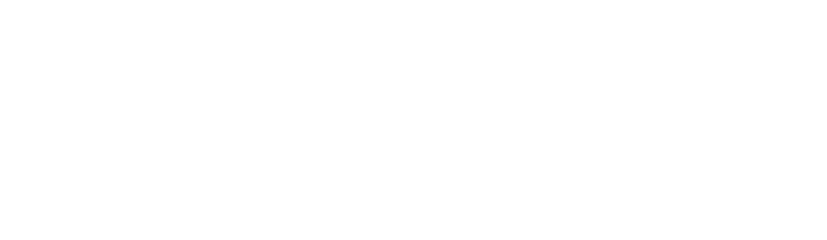
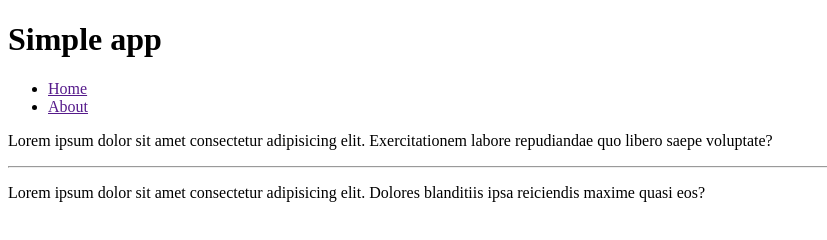
Before and after one commit to Dudusca8/git_tutorial, a plain HTML site: page index.html in a window 1280 px wide. Shown: the whole page, without its empty margins (0-827 px from the left). Drawn offline with Linux system fonts and the light colour scheme.

Commit message:
Updated index.html, added links and paragraph

```diff
--- a/index.html
+++ b/index.html
@@ -6,6 +6,22 @@
     <title>Simple App</title>
 </head>
 <body>
+    <h1>Simple app</h1>
 
+    <nav>
+        <ul>
+            <li> <a href="">Home</a></li>
+            <li> <a href="">About</a></li>
+
+        </ul>
+    </nav>
+
+    <p>
+        Lorem ipsum dolor sit amet consectetur adipisicing elit. Exercitationem labore repudiandae quo libero saepe voluptate?
+    </p>
+    <hr>
+    <p>
+        Lorem ipsum dolor sit amet consectetur adipisicing elit. Dolores blanditiis ipsa reiciendis maxime quasi eos?
+    </p>
 </body>
 </html>
```
